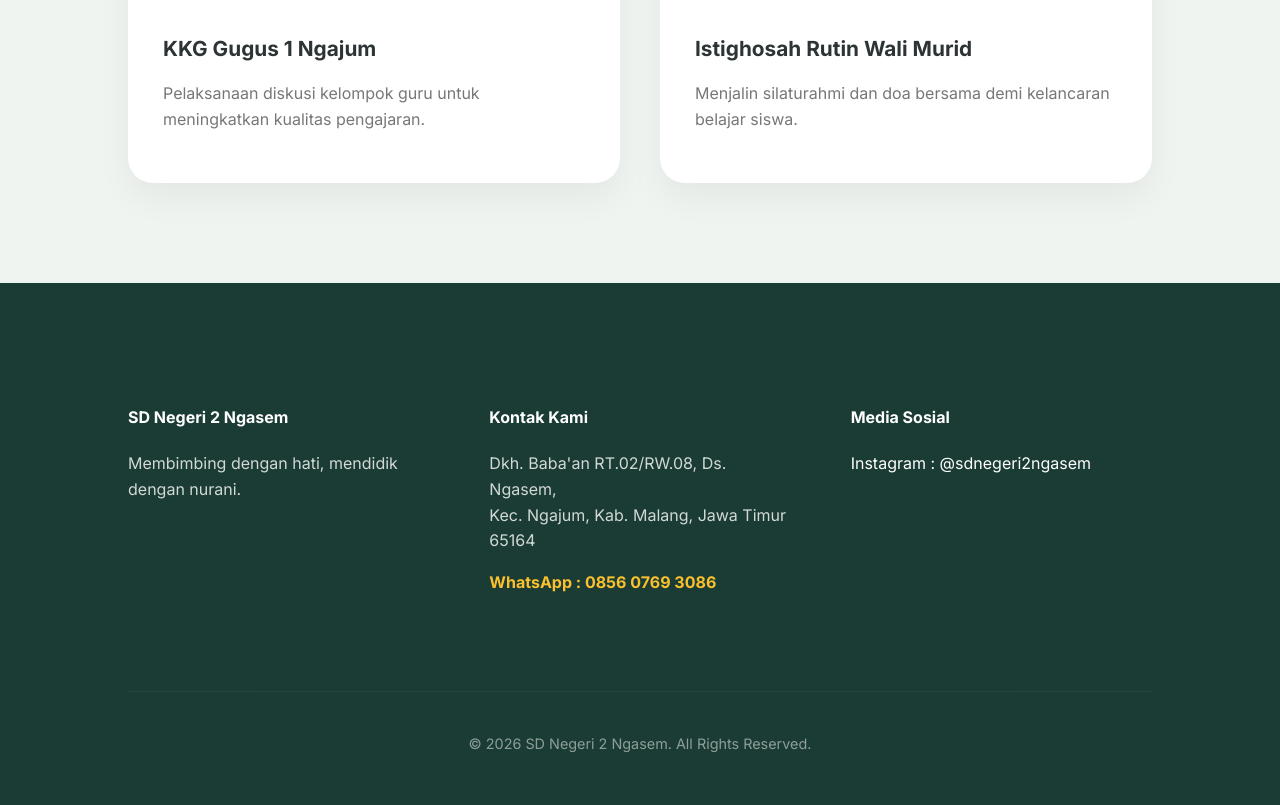
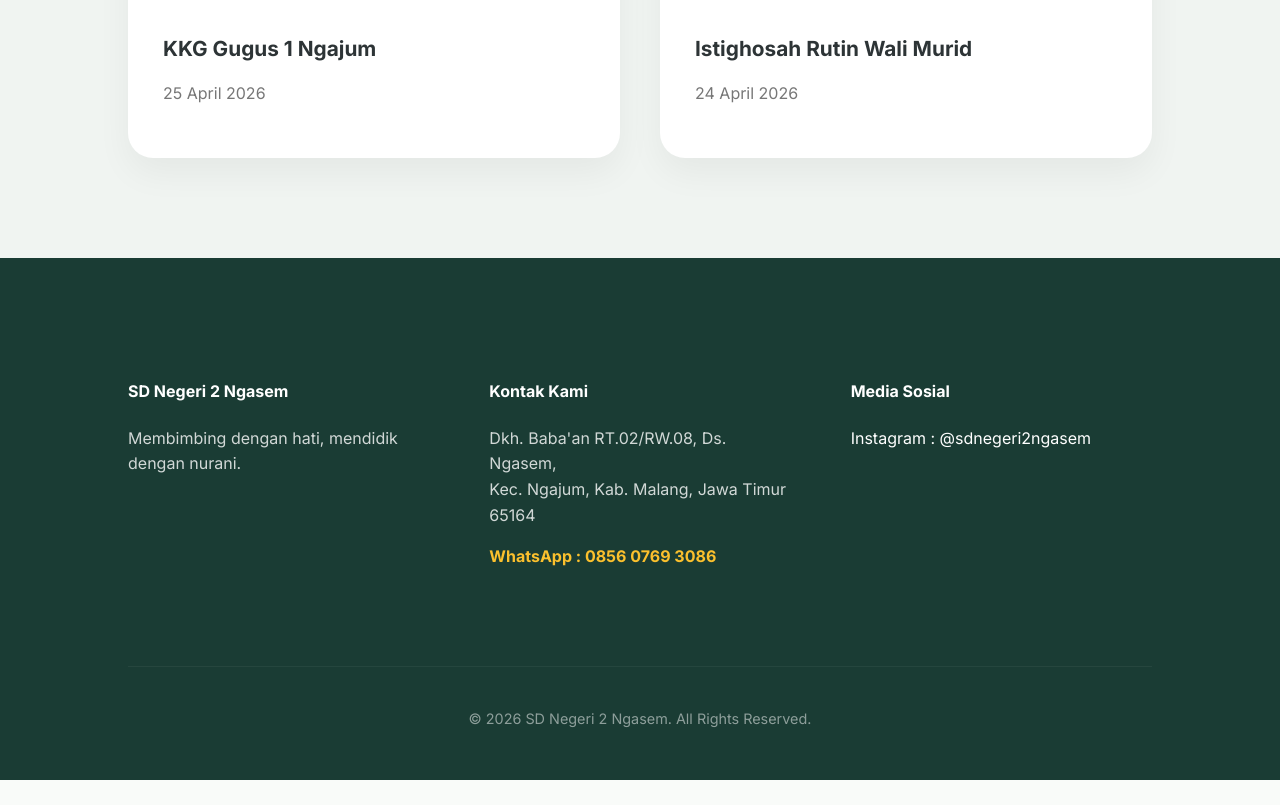
Before and after one commit to Jagad-x-code/sd-negeri-2-ngasem, a plain HTML site: page index.html in a window 1280 px wide. Shown: the part 2418-3223 px from the top of the page. After the commit the page ends 3198 px from the top, so only its background shows below. Drawn offline with nearby package versions, Linux system fonts and the light colour scheme.

Commit message:
Update index.html

```diff
--- a/index.html
+++ b/index.html
@@ -208,14 +208,14 @@
                 <div style="height:280px; background: url('https://drive.google.com/thumbnail?sz=w1000&id=1l_bUjw-EfJhegj51CIDVSSdovX5Jx518') center/cover;"></div>
                 <div class="news-content">
                     <h4 style="margin:0 0 15px 0; font-size: 1.3rem;">KKG Gugus 1 Ngajum</h4>
-                    <p style="color:#777;">Pelaksanaan diskusi kelompok guru untuk meningkatkan kualitas pengajaran.</p>
+                    <p style="color:#777;">25 April 2026</p>
                 </div>
             </div>
             <div class="news-item">
                 <div style="height:280px; background: url('https://drive.google.com/thumbnail?sz=w1000&id=1FzWfARAMMOsNk70605HK6ryDTwSz7qyN') center/cover;"></div>
                 <div class="news-content">
                     <h4 style="margin:0 0 15px 0; font-size: 1.3rem;">Istighosah Rutin Wali Murid</h4>
-                    <p style="color:#777;">Menjalin silaturahmi dan doa bersama demi kelancaran belajar siswa.</p>
+                    <p style="color:#777;">24 April 2026</p>
                 </div>
             </div>
         </div>
```
